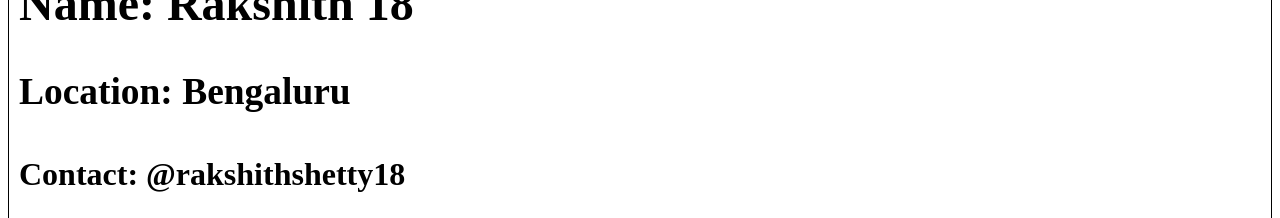
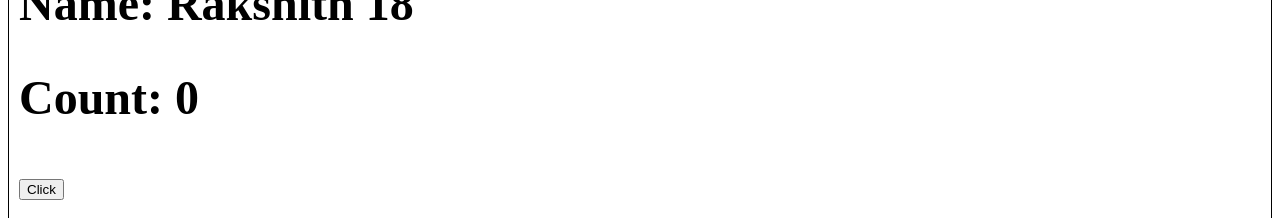
Before and after one commit to Harshithshetty07/Advanced-React, a React (Create React App) app in the folder frontend/: page /about in a window 1280 px wide. Shown: the part 582-800 px from the top of the page. Built offline with nearby package versions, Linux system fonts and the light colour scheme.

Commit message:
learning

```diff
--- a/frontend/src/components/About.js
+++ b/frontend/src/components/About.js
@@ -3,6 +3,8 @@ import User from './User'
 import UserClass from './UserClass'
 
 function About() {
+
+
   return (
     <h1>
       About
--- a/frontend/src/components/UserClass.js
+++ b/frontend/src/components/UserClass.js
@@ -4,13 +4,29 @@ class UserClass extends React.Component{
     constructor(props) {
         super(props);
 
+        this.state = {
+            count: 0
+        }
+        console.log('Child CONSTRUCTOR')
+    }
+
+    componentDidMount() {
+                console.log('Child COMPONENTDIDMOUNT')
+
     }
 
     render() {
-        const {name} = this.props
+        const {name} = this.props;
+        const {count} = this.state
         return (
          <div className="user-card">
         <h2>Name: {name}</h2>
+        <h2>Count: {count}</h2>
+        <button onClick={() => {
+            this.setState({
+                count: this.state.count + 1
+            })
+        }}>Click</button>
         <h3>Location: Bengaluru</h3>
         <h4>Contact: @rakshithshetty18</h4>
     </div>
```
